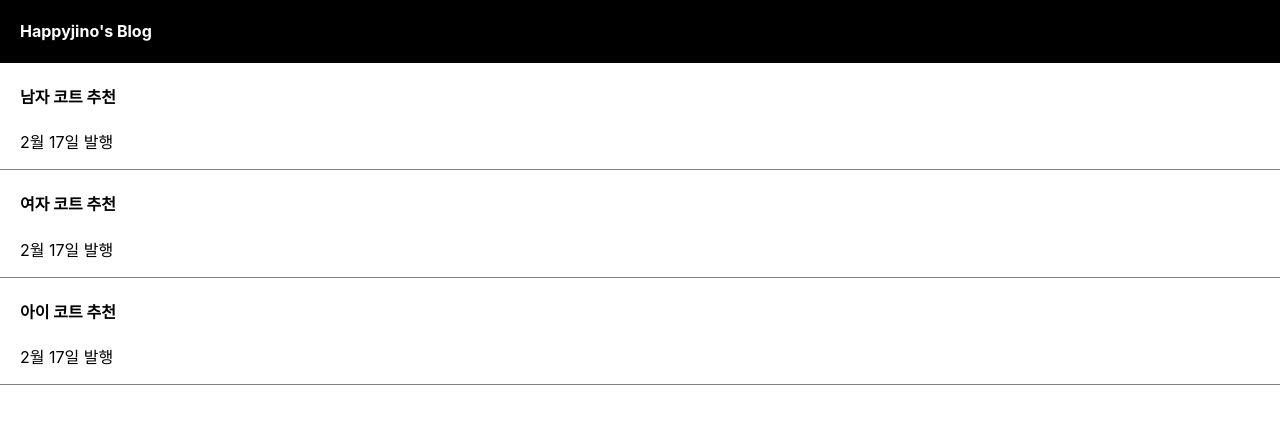
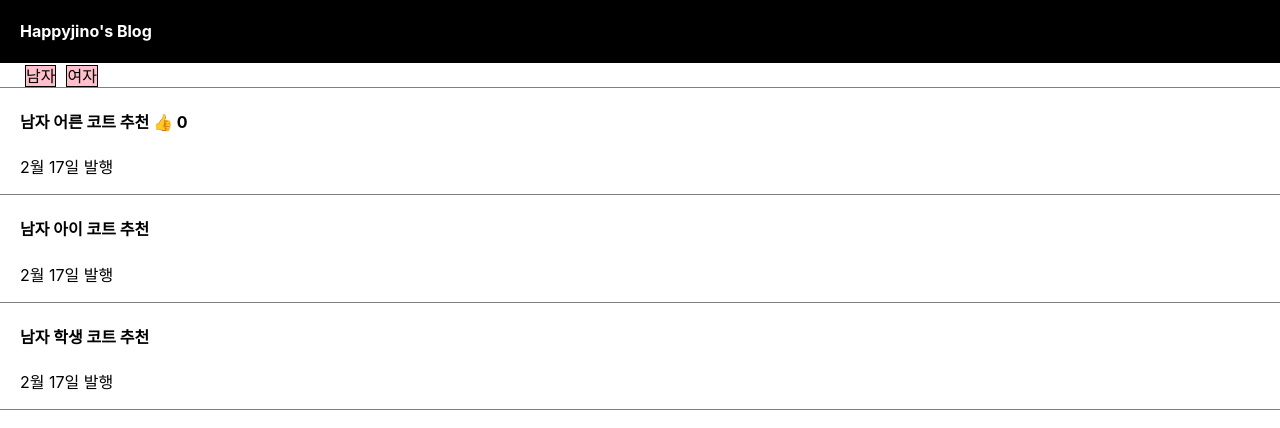
Before and after one commit to happyjino/react-study, a React (Create React App) app in the folder blog/: page / in a window 1280 px wide. Shown: the top 428 px of the page. Built offline with nearby package versions, Linux system fonts and the light colour scheme.

Commit message:
코딩애플 - 리액트 4강 / onClick, state 변경

```diff
--- a/blog/src/App.css
+++ b/blog/src/App.css
@@ -4,6 +4,18 @@
 
 .div{
   box-sizing: border-box;
+}
+
+.visitor{
+  padding-left: 20px;
+  text-align: left;
+  border-bottom: 1px solid grey;
+}
+
+.visitor>span{
+  margin: 5px;
+  border: 1px solid black;
+  background-color: pink;
 }
 
 .list{
--- a/blog/src/App.js
+++ b/blog/src/App.js
@@ -1,28 +1,34 @@
+/* eslint-disable */
+
 import logo from './logo.svg';
 import './App.css';
 import {useState} from 'react';
 function App() {
 
   // let post = '강남 우동 맛집'; // 서버에서 받아올 내용
-  let [글제목1, setTitle1] = useState('남자 코트 추천');
-  let [글제목2, setTitle2] = useState('여자 코트 추천');
-  let [글제목3, setTitle3] = useState('아이 코트 추천');
+  let [visitor, setVisitor] = useState('남자')
+  let [글제목, setTitle1] = useState(['어른 코트 추천', '아이 코트 추천', '학생 코트 추천']);
+  let [like, setLike] = useState(0);
 
   return (
     <div className="App">
       <div className="black-nav">
         <h4>Happyjino's Blog</h4>
       </div>
+      <div className="visitor">
+        <span onClick={()=>{setVisitor('남자')}}>남자</span>
+        <span onClick={()=>{setVisitor('여자')}}>여자</span>
+      </div>
       <div className="list">
-        <h4>{글제목1}</h4>
+        <h4>{ visitor } { 글제목[0] } <span onClick={ ()=>{setLike(like+1)} }>👍</span> {like} </h4>
         <p>2월 17일 발행</p>
       </div>
       <div className="list">
-        <h4>{글제목2}</h4>
+        <h4>{ visitor } { 글제목[1] }</h4>
         <p>2월 17일 발행</p>
       </div>
       <div className="list">
-        <h4>{글제목3}</h4>
+        <h4>{ visitor } { 글제목[2] }</h4>
         <p>2월 17일 발행</p>
       </div>
     </div>
```
